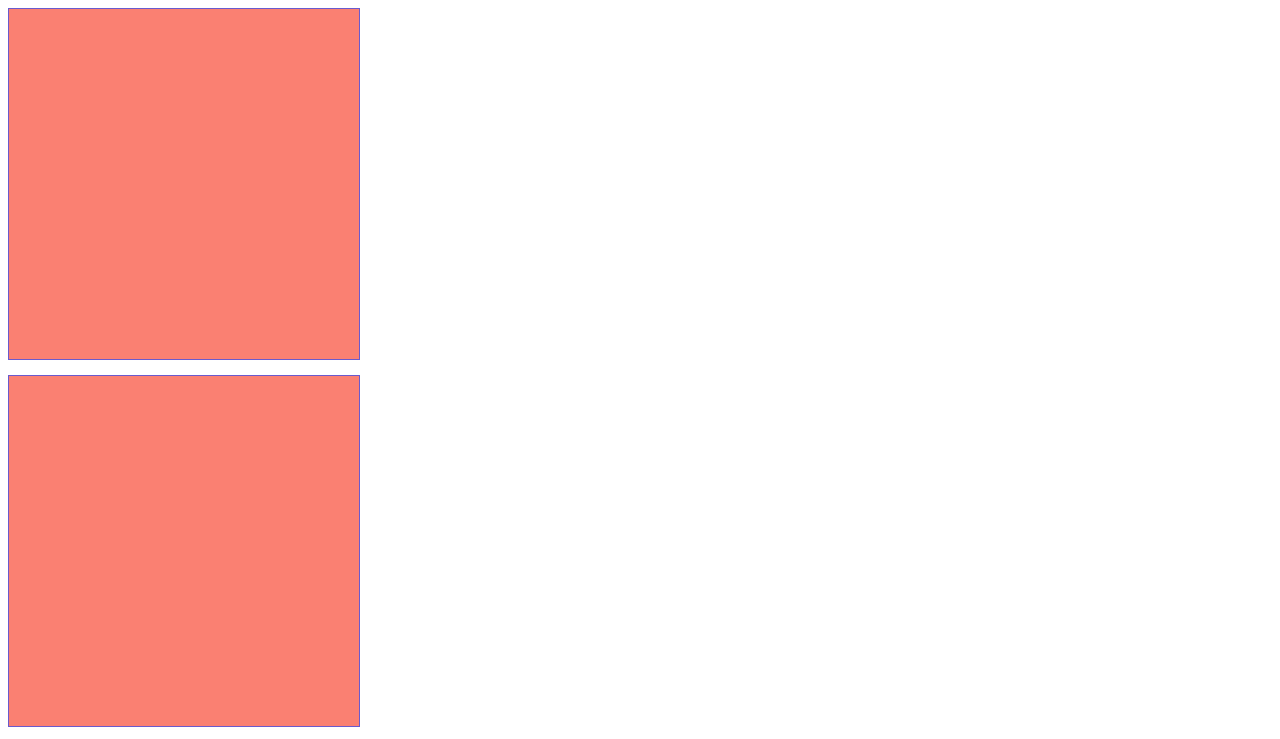
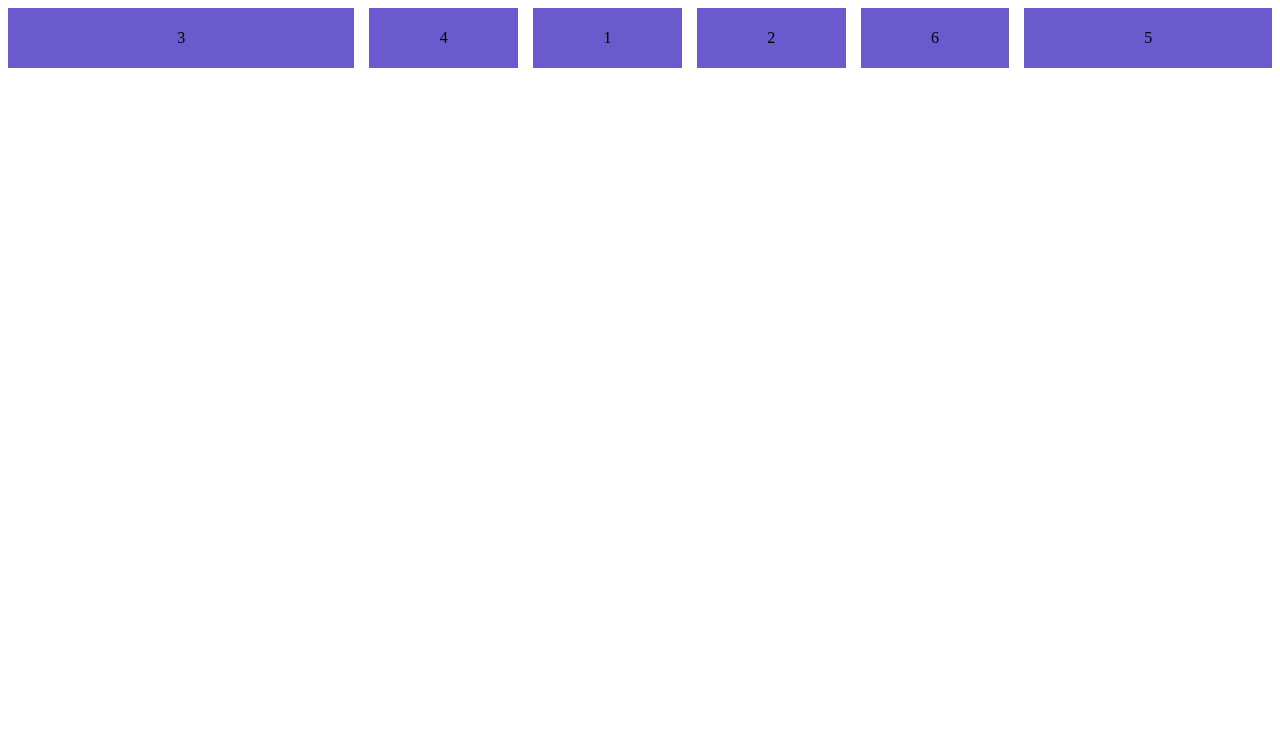
Before and after one commit to MOHEBBULLAHDEV/webdevelopment-course, a plain HTML site: page practice/flex2.html in a window 1280 px wide. Shown: the top 739 px of the page. Drawn offline with Linux system fonts and the light colour scheme.

Commit message:
I experimented with different CSS properties

```diff
--- a/practice/flex2.html
+++ b/practice/flex2.html
@@ -9,35 +9,65 @@
             display: flex;
             gap: 15px;
             flex-wrap: wrap;
-            flex-direction: column;
+            /* flex-flow: column wrap-reverse; */
+            /* flex-direction: column; */
         }
         .child{
             border: 1px solid slateblue;
-            width: 350px;
+            background-color: slateblue;
+            padding: 20px;
+            text-align: center;
+            /* width: 350px;
             height: 350px;
-            background-color:salmon ;
+            background-color:salmon ; */
 
         }
     </style>
 </head>
 <body>
     <div class="parent-box">
-        <div class="child"></div>
-        <div class="child"></div>
-        <div class="child"></div>
-        <div class="child"></div>
-        <div class="child"></div>
-        <div class="child"></div>
-        <div class="child"></div>
-        <div class="child"></div>
-        <div class="child"></div>
-        <div class="child"></div>
-        <div class="child"></div>
-        <div class="child"></div>
-        <div class="child"></div>
-        <div class="child"></div>
-        <div class="child"></div>
-        <div class="child"></div>
+        <div class="child" style="flex-grow: 1; order: 3;">1</div>
+        <div class="child"style="flex-grow: 1;order: 5;">2</div>
+        <div class="child"style="flex-grow: 3;order: 1;">3</div>
+        <div class="child"style="flex-grow: 1;order: 2;">4</div>
+        <div class="child"style="flex-grow: 2; order: 6;">5</div>
+        <div class="child"style="flex-grow: 1;order: 5;">6</div>
+        <!-- <div class="child">1</div>
+        <div class="child">1</div>
+        <div class="child">1</div>
+        <div class="child">1</div>
+        <div class="child">1</div>
+        <div class="child">1</div>
+        <div class="child">1</div>
+        <div class="child">1</div>
+        <div class="child">1</div>
+        <div class="child">1</div>
+        <div class="child">1</div>
+        <div class="child">1</div>
+        <div class="child">1</div>
+        <div class="child">1</div>
+        <div class="child">1</div>
+        <div class="child">1</div>
+        <div class="child">1</div>
+        <div class="child">1</div>
+        <div class="child">1</div>
+        <div class="child">1</div>
+        <div class="child">1</div>
+        <div class="child">1</div>
+        <div class="child">1</div>
+        <div class="child">1</div>
+        <div class="child">1</div>
+        <div class="child">1</div>
+        <div class="child">1</div>
+        <div class="child">1</div>
+        <div class="child">1</div>
+        <div class="child">1</div>
+        <div class="child">1</div>
+        <div class="child">1</div>
+        <div class="child">1</div>
+        <div class="child">1</div>
+        <div class="child">1</div>
+        <div class="child">1</div> -->
     </div>
 
 </body>
```
